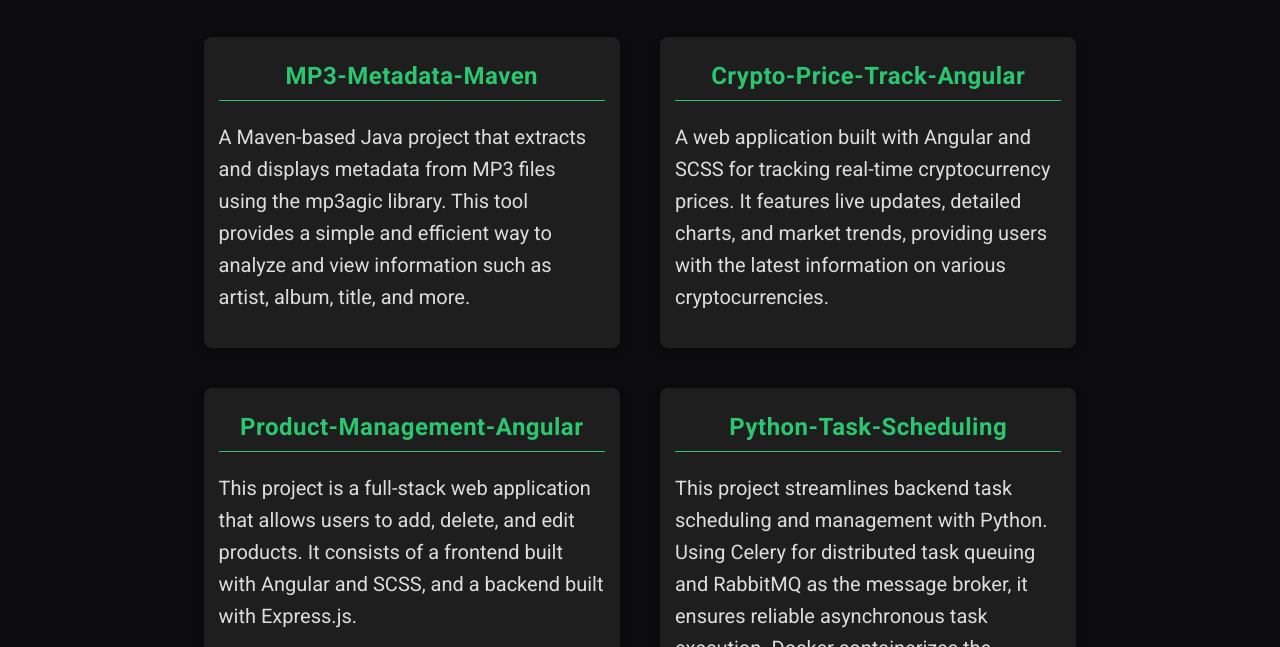
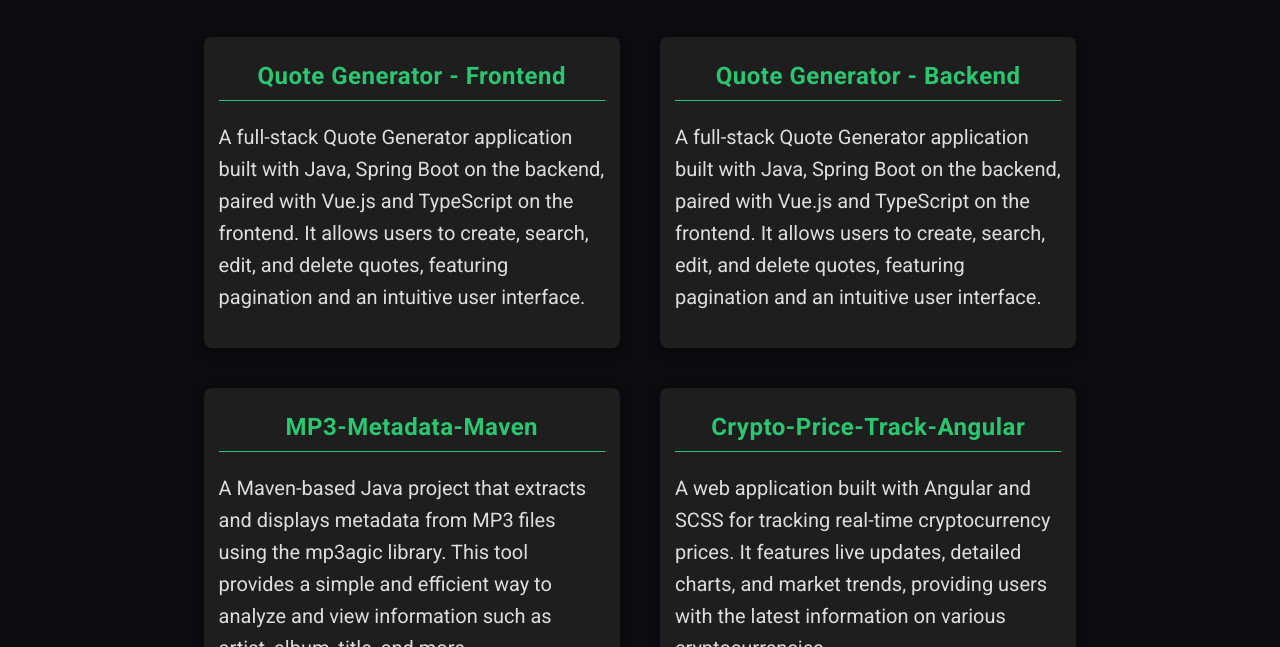
Before and after one commit to onurkantarci/onurkantarci.github.io, an Astro site: page /projects in a window 1280 px wide. Shown: the part 153-800 px from the top of the page. Built offline with nearby package versions, Linux system fonts and the light colour scheme; Astro itself is replaced by a stand-in of ours; a web font is replaced by a local one.

Commit message:
update projects

```diff
--- a/src/pages/projects.astro
+++ b/src/pages/projects.astro
@@ -6,6 +6,36 @@ import Layout from "../layouts/Layout.astro";
   <section class="projects">
     <h2 class="projects-title">Projects</h2>
     <div class="project-grid">
+      <a
+        href="https://github.com/onurkantarci/quote-frontend"
+        class="project-card"
+        target="_blank"
+      >
+        <div class="project-info">
+          <h3>Quote Generator - Frontend</h3>
+          <p>
+            A full-stack Quote Generator application built with Java, Spring
+            Boot on the backend, paired with Vue.js and TypeScript on the
+            frontend. It allows users to create, search, edit, and delete
+            quotes, featuring pagination and an intuitive user interface.
+          </p>
+        </div>
+      </a>
+      <a
+        href="https://github.com/onurkantarci/quote_proj"
+        class="project-card"
+        target="_blank"
+      >
+        <div class="project-info">
+          <h3>Quote Generator - Backend</h3>
+          <p>
+            A full-stack Quote Generator application built with Java, Spring
+            Boot on the backend, paired with Vue.js and TypeScript on the
+            frontend. It allows users to create, search, edit, and delete
+            quotes, featuring pagination and an intuitive user interface.
+          </p>
+        </div>
+      </a>
       <a
         href="https://github.com/onurkantarci/mp3-maven"
         class="project-card"
```
